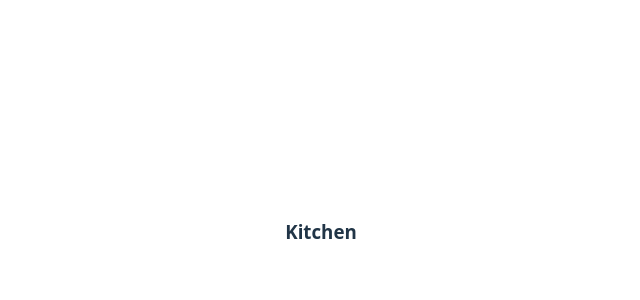
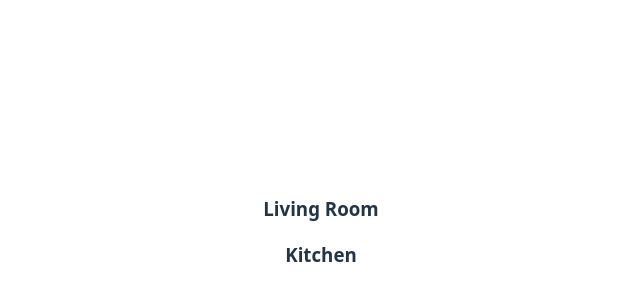
Before and after one commit to Bpost129/floorplan-lab-x2, a React (Vite) app: page / in a window 1280 px wide. Shown: the part 168-468 px from the top of the page, without its empty margins (319-959 px from the left). Built offline with nearby package versions, Linux system fonts and the light colour scheme.

Commit message:
render text to living room component

```diff
--- a/src/LivingRoom.jsx
+++ b/src/LivingRoom.jsx
@@ -1,7 +1,7 @@
 const LivingRoom = () => {
   return (
     <>
-
+      <h3>Living Room</h3>
     </>
   )
 }
```
